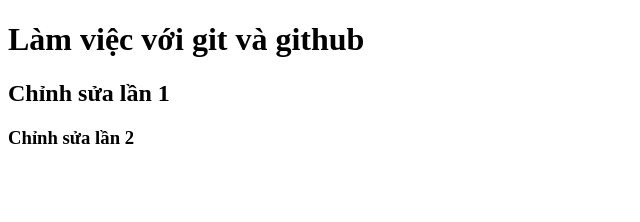
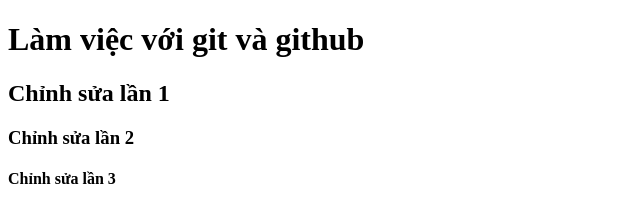
Before and after one commit to VuHieu-pstu/duan5, a plain HTML site: page index.html in a window 1280 px wide. Shown: the whole page, without its empty margins (0-640 px from the left). Drawn offline with Linux system fonts and the light colour scheme.

Commit message:
Commit3: Chỉnh sửa file lần 3

```diff
--- a/index.html
+++ b/index.html
@@ -9,5 +9,6 @@
     <h1>Làm việc với git và github</h1>
     <h2>Chỉnh sửa lần 1</h2>
     <h3>Chỉnh sửa lần 2</h3>
+    <h4>Chỉnh sửa lần 3</h4>
   </body>
 </html>
```
